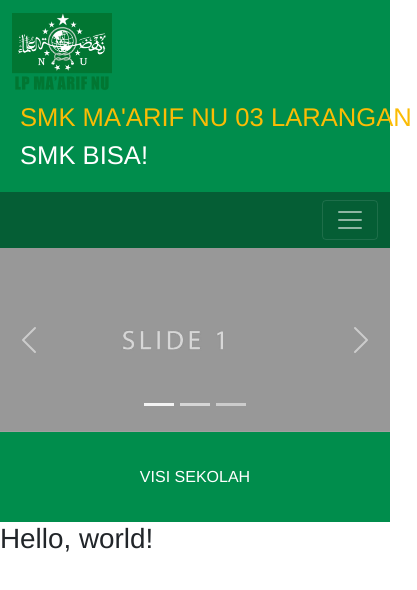
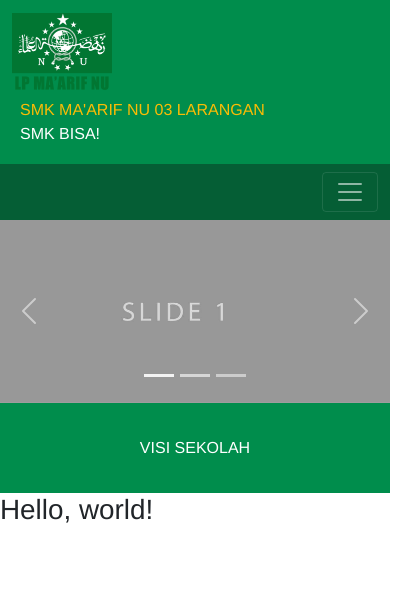
Before and after one commit to ivvannuzululhuda/smkmanugala, a plain HTML site: page index.html in a window 390 px wide. Shown: the whole page, 417 px wide, since content can reach past the window. Drawn offline with Linux system fonts and the light colour scheme.

Commit message:
Update style.css

```diff
--- a/assets/css/style.css
+++ b/assets/css/style.css
@@ -18,7 +18,7 @@ header {
 
 .nama p {
   margin-bottom: 0;
-  font-size: 1.6rem;
+  font-size: 1.7rem;
 }
 
 .judul {
@@ -78,4 +78,7 @@ header {
     font-size: 1rem;
     padding: 0.3em;
   }
+
+  .nama p {
+    font-size: 1rem;
 }
```
